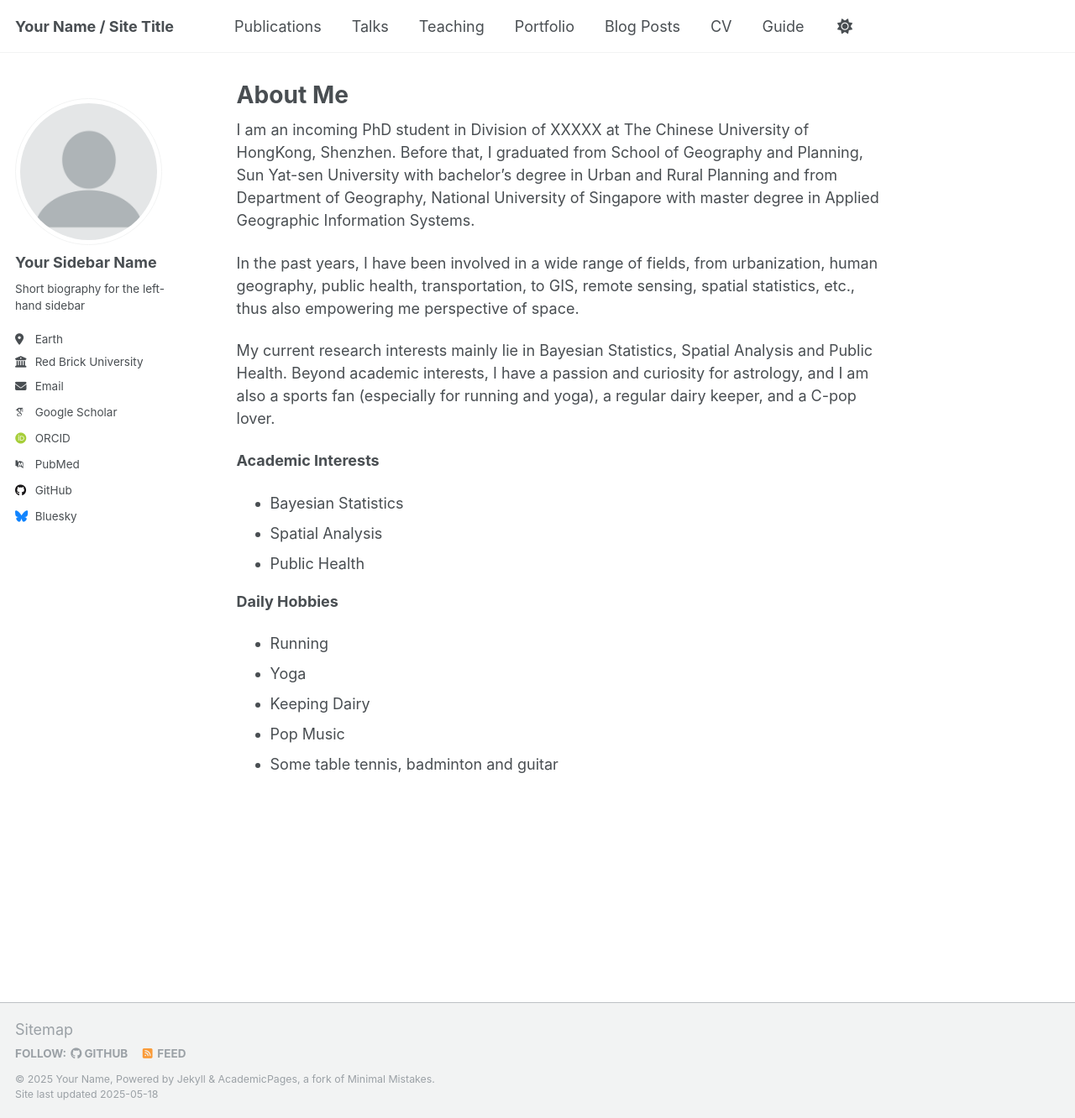
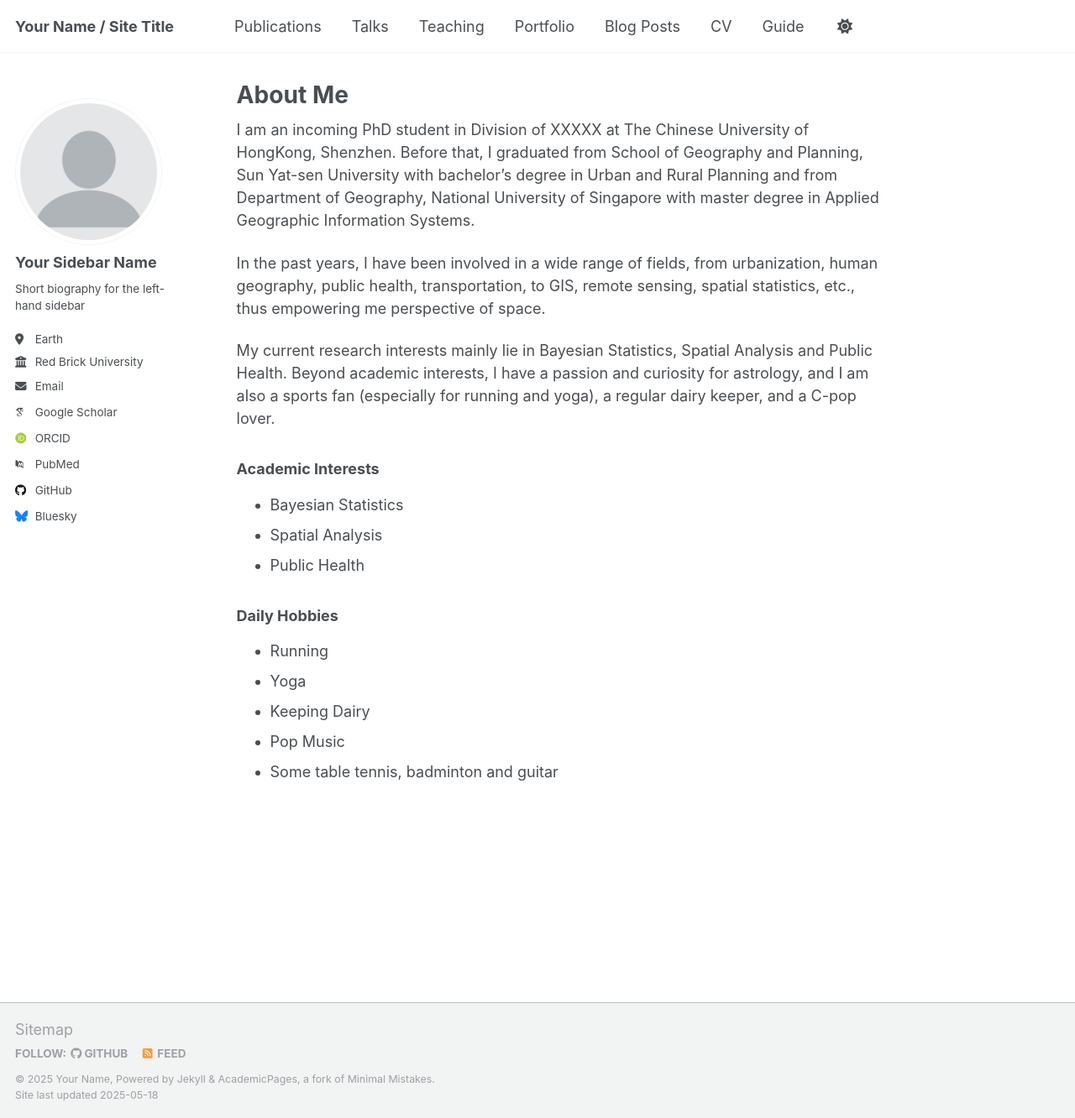
Before and after one commit to Helensyc/helensyc.github.io, a Jekyll site: the page built from _pages/about.md, in a window 1280 px wide and 1332 px high. Shown: the whole window at 84% size. Built offline with Jekyll 4.4.1, drawn with Linux system fonts in a browser that asks for light colours; some web fonts are replaced.

Commit message:
about.md

```diff
--- a/_pages/about.md
+++ b/_pages/about.md
@@ -9,16 +9,16 @@ redirect_from:
 
 I am an incoming PhD student in Division of XXXXX at The Chinese University of HongKong, Shenzhen. Before that, I graduated from School of Geography and Planning, Sun Yat-sen University with bachelor's degree in Urban and Rural Planning and from Department of Geography, National University of Singapore with master degree in Applied Geographic Information Systems.
 
-In the past years, I have been involved in a wide range of fields, from urbanization, human geography, public health, transportation, to GIS, remote sensing, spatial statistics, etc., thus also empowering me perspective of space.
+In the past years, I have been involved in a wide range of fields, from urbanization, human geography, public health, transportation, to GIS, remote sensing, spatial statistics, etc., thus empowering me perspective of space.
 
 My current research interests mainly lie in Bayesian Statistics, Spatial Analysis and Public Health. Beyond academic interests, I have a passion and curiosity for astrology, and I am also a sports fan (especially for running and yoga), a regular dairy keeper, and a C-pop lover.
 
-**Academic Interests**
+### Academic Interests
 - Bayesian Statistics
 - Spatial Analysis
 - Public Health
 
-**Daily Hobbies**
+### Daily Hobbies
 - Running
 - Yoga
 - Keeping Dairy
```
